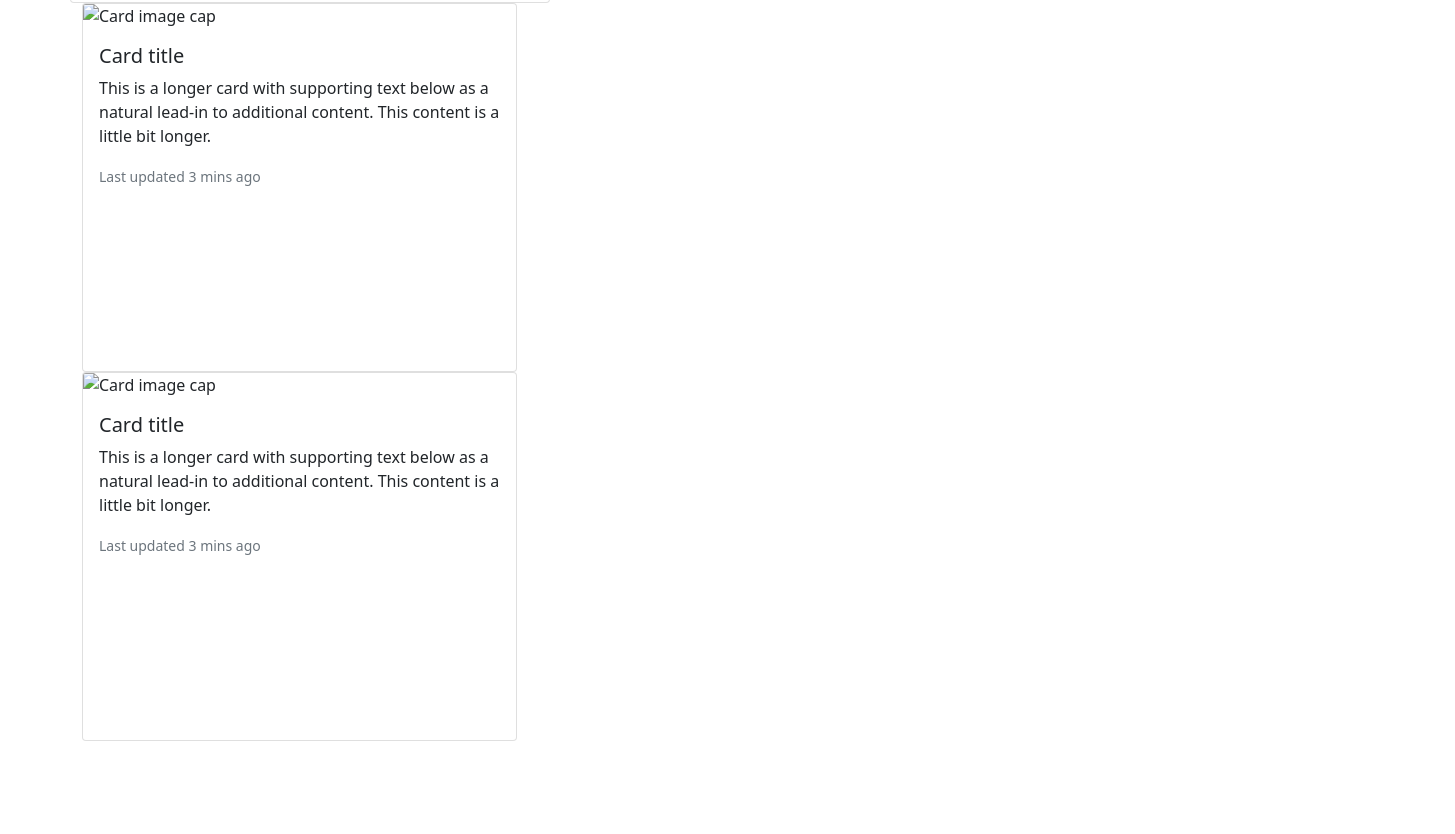
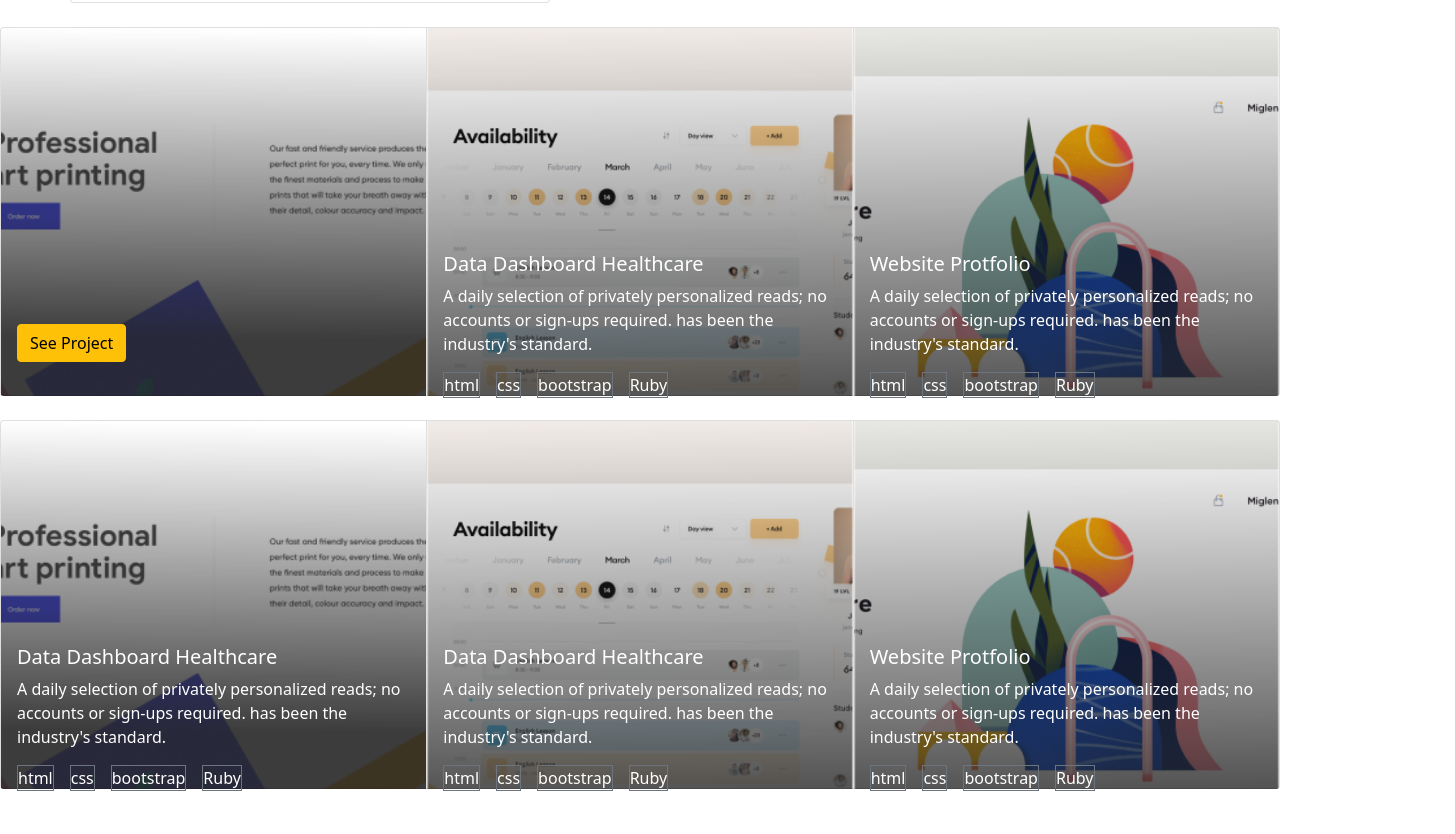
Before and after one commit to ngeelani48/Bootstrap-Project, a plain HTML site: page index.html in a window 1280 px wide. Shown: the part 1326-2160 px from the top of the page, 1455 px wide, since content can reach past the window. Before the commit the page ends 2067 px from the top, so only its background shows below. Drawn offline with nearby package versions, Linux system fonts and the light colour scheme.

Commit message:
Add about section

```diff
--- a/index.html
+++ b/index.html
@@ -74,29 +74,97 @@
               </div>
             </div>
           </div>
-          <div class="row">
-            <div class="col">
-                <div class="card">
-                    <img class="card-img-top" src="..." alt="Card image cap">
-                    <div class="card-body">
-                      <h5 class="card-title">Card title</h5>
-                      <p class="card-text">This is a longer card with supporting text below as a natural lead-in to additional content. This content is a little bit longer.</p>
-                      <p class="card-text"><small class="text-muted">Last updated 3 mins ago</small></p>
-                    </div>
+        </div>
+        <div class="row mt-4 align-items-center">
+            <div class="card-group">
+                <div class="card card2">
+
+                  <div class="card-body">
+                    <a href="#" class="btn btn-warning" style="margin-top: 17.5rem;">See Project</a>
+                  </div>
+                </div>
+                <div class="card card3">
+                  <div class="card-body white-text" style="margin-top: 13rem;">
+                    <h5 class="card-title">Data Dashboard Healthcare</h5>
+                    <p class="card-text">A daily selection of privately personalized reads; no accounts or sign-ups required. has been the industry's standard.</p>
+                    <ul class="d-flex gap-3 list-unstyled">
+                        <li class="border border-secondary">html</li>
+                        <li class="border border-secondary">css</li>
+                        <li class="border border-secondary">bootstrap</li>
+                        <li class="border border-secondary">Ruby</li>
+                    </ul>
+                  </div>
+                </div>
+                <div class="card card4">
+                  <div class="card-body white-text" style="margin-top: 13rem;">
+                    <h5 class="card-title">Website Protfolio</h5>
+                    <p class="card-text">A daily selection of privately personalized reads; no accounts or sign-ups required. has been the industry's standard.</p>
+                    <ul class="d-flex gap-3 list-unstyled">
+                        <li class="border border-secondary">html</li>
+                        <li class="border border-secondary">css</li>
+                        <li class="border border-secondary">bootstrap</li>
+                        <li class="border border-secondary">Ruby</li>
+                    </ul>
+                  </div>
+                </div>
+              </div>
+        </div>
+        <div class="row mt-4 align-items-center">
+            <div class="card-group">
+                <div class="card card2">
+
+                  <div class="card-body white-text" style="margin-top: 13rem;">
+                    <h5 class="card-title">Data Dashboard Healthcare</h5>
+                    <p class="card-text">A daily selection of privately personalized reads; no accounts or sign-ups required. has been the industry's standard.</p>
+                    <ul class="d-flex gap-3 list-unstyled">
+                        <li class="border border-secondary">html</li>
+                        <li class="border border-secondary">css</li>
+                        <li class="border border-secondary">bootstrap</li>
+                        <li class="border border-secondary">Ruby</li>
+                    </ul>
+                  </div>
+                </div>
+                <div class="card card3">
+                  <div class="card-body white-text" style="margin-top: 13rem;">
+                    <h5 class="card-title">Data Dashboard Healthcare</h5>
+                    <p class="card-text">A daily selection of privately personalized reads; no accounts or sign-ups required. has been the industry's standard.</p>
+                    <ul class="d-flex gap-3 list-unstyled">
+                        <li class="border border-secondary">html</li>
+                        <li class="border border-secondary">css</li>
+                        <li class="border border-secondary">bootstrap</li>
+                        <li class="border border-secondary">Ruby</li>
+                    </ul>
+                  </div>
+                </div>
+                <div class="card card4">
+                  <div class="card-body white-text" style="margin-top: 13rem;">
+                    <h5 class="card-title">Website Protfolio</h5>
+                    <p class="card-text">A daily selection of privately personalized reads; no accounts or sign-ups required. has been the industry's standard.</p>
+                    <ul class="d-flex gap-3 list-unstyled">
+                        <li class="border border-secondary">html</li>
+                        <li class="border border-secondary">css</li>
+                        <li class="border border-secondary">bootstrap</li>
+                        <li class="border border-secondary">Ruby</li>
+                    </ul>
+                  </div>
+                </div>
+              </div>
+        </div>
+    </div>
+    <div class=" background-color">
+        <div class="row mt-5">
+            <div class="col-8 mt-5">
+                <div class="about-content">
+                <div class="h1 text-orange mt-5"><h2>About me</h2></div>
+                <div class="h6 white-text mt-4" style="width: 30rem;"><p>Hello I’m a software developer! I can help you build a product , feature or website Look through some of my work and experience! If you like what you see and have a project you need coded, don’t hestiate to contact me.</p></div>
+                <button type="button" class="btn btn-warning mt-5">Get my Resume</button>
             </div>
-            <div class="col">
-                <div class="card">
-                    <img class="card-img-top" src="..." alt="Card image cap">
-                    <div class="card-body">
-                      <h5 class="card-title">Card title</h5>
-                      <p class="card-text">This is a longer card with supporting text below as a natural lead-in to additional content. This content is a little bit longer.</p>
-                      <p class="card-text"><small class="text-muted">Last updated 3 mins ago</small></p>
-                    </div>
+        </div>
+            <div class="col-4">
+<img src="/images/about-desktop.png" alt="">
             </div>
-          </div>
-
+        </div>
     </div>
-
 
 
     <script src="https://cdn.jsdelivr.net/npm/bootstrap@5.0.2/dist/js/bootstrap.bundle.min.js" integrity="sha384-MrcW6ZMFYlzcLA8Nl+NtUVF0sA7MsXsP1UyJoMp4YLEuNSfAP+JcXn/tWtIaxVXM" crossorigin="anonymous"></script>
--- a/style.css
+++ b/style.css
@@ -23,13 +23,7 @@ body,html{
   border: 1px solid;
   width: 100%;
 }
-#project1 {
-  background-image: url("/images/project2.png");
-  background-repeat: no-repeat;
-  background-size: cover;
-}
-
-.card-1 {
+.card2 {
   background-image: url("/images/project2.png");
   background-repeat: no-repeat;
   background-size: cover;
@@ -37,9 +31,19 @@ body,html{
 
 .card {
   height: 369px;
-  width: 435px;
+  width: 400px;
 }
 
-.card-background-1 {
-  background-image: url("./images/desktop-project3.png")
+.card3 {
+  background-image: url("./images/desktop-project3.png");
+  background-repeat: no-repeat;
+  background-size: cover;
 }
+.card4 {
+  background-image: url("./images/desktop-project4.png");
+  background-repeat: no-repeat;
+  background-size: cover;
+}
+.about-content {
+  margin-left: 15rem;
+}
```
